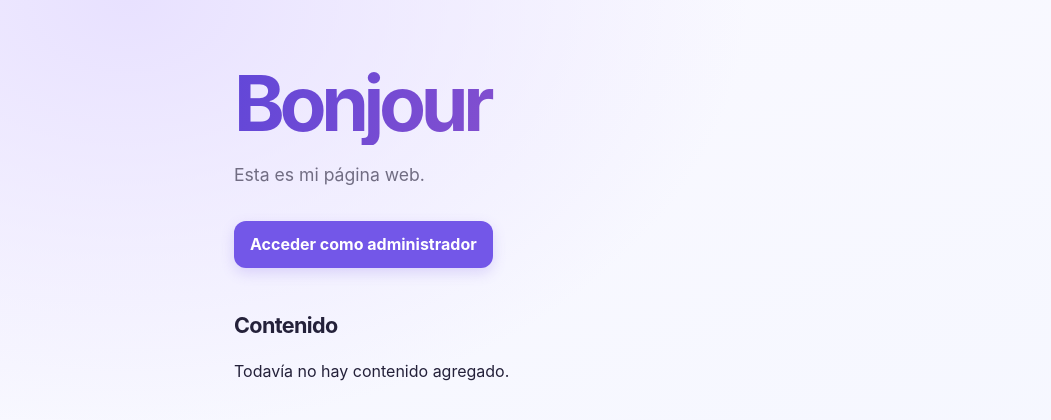
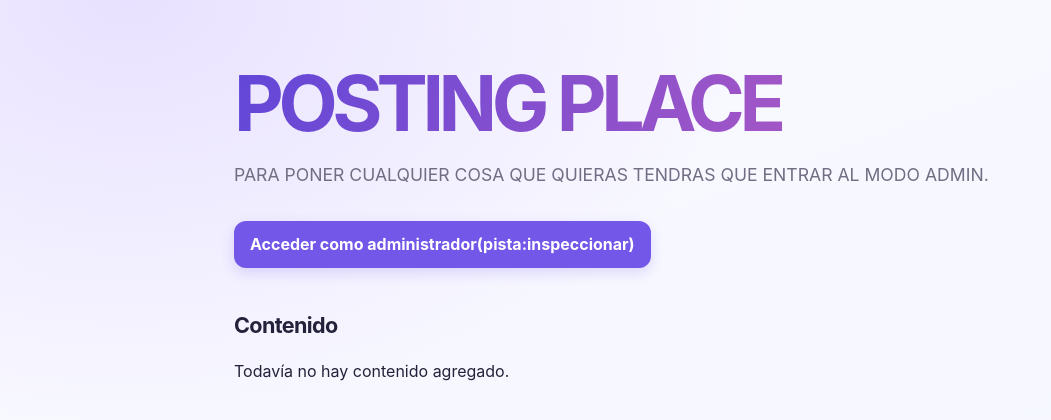
Before and after one commit to marquinius95/Marquinhos, a plain HTML site: page index.html in a window 1280 px wide. Shown: the whole page, without its empty margins (0-1051 px from the left). Drawn offline with Linux system fonts and the light colour scheme.

Commit message:
Update page title and button text in index.html

```diff
--- a/index.html
+++ b/index.html
@@ -224,14 +224,14 @@
 </style>
 </head>
 <body>
-  <h1>Bonjour</h1>
-  <p>Esta es mi página web.</p>
+  <h1>POSTING PLACE</h1>
+  <p>PARA PONER CUALQUIER COSA QUE QUIERAS TENDRAS QUE ENTRAR AL MODO ADMIN.</p>
 
-  <button id="loginButton" type="button">Acceder como administrador</button>
+  <button id="loginButton" type="button">Acceder como administrador(pista:inspeccionar)</button>
   <button id="logoutButton" type="button" hidden>Cerrar sesión de administrador</button>
 
   <section id="adminPanel" class="admin" hidden>
-    <h2>Agregar contenido</h2>
+    <h2>Agregar cosas</h2>
     <form id="contentForm">
       <label for="contentType">Tipo de contenido:</label><br>
       <select id="contentType">
```
